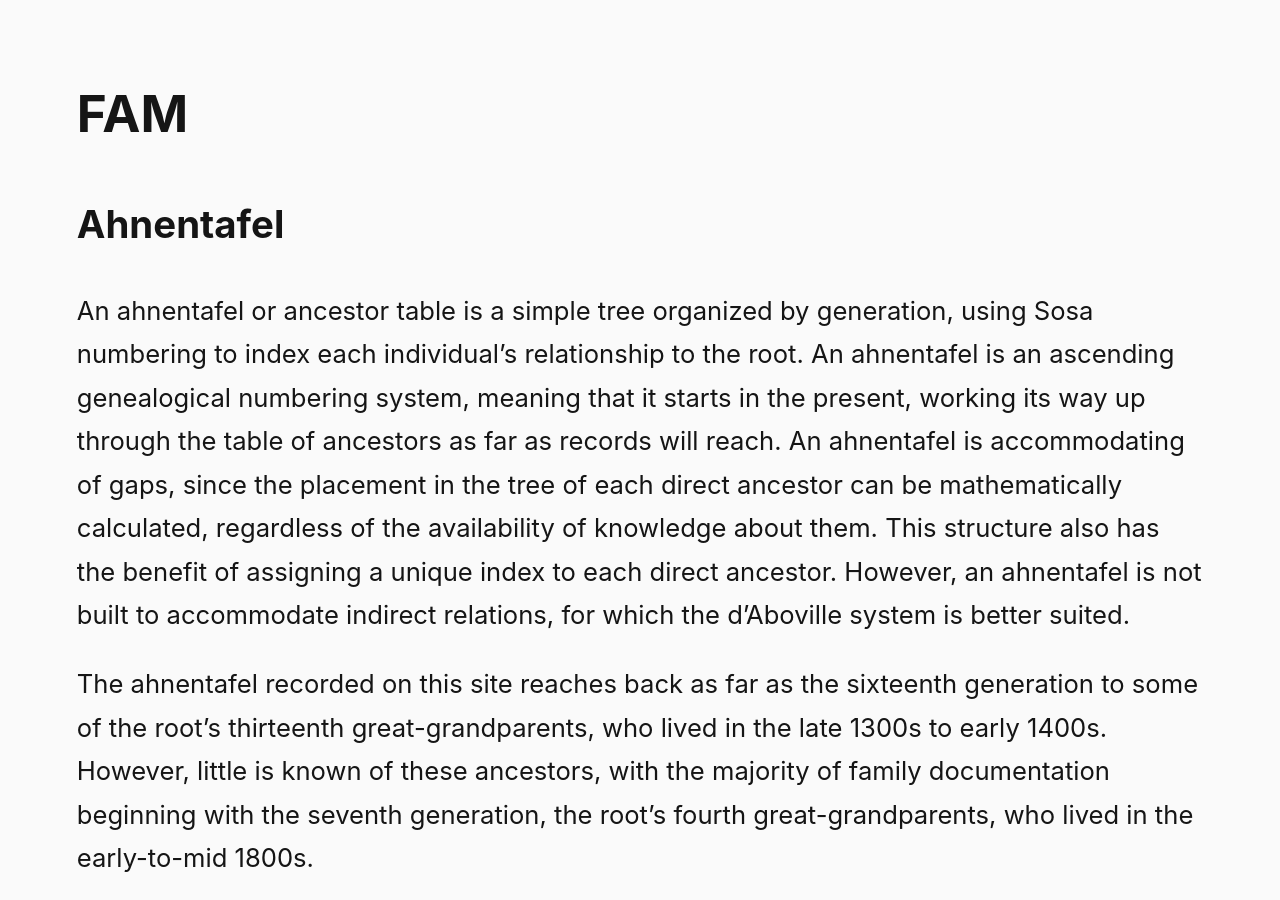
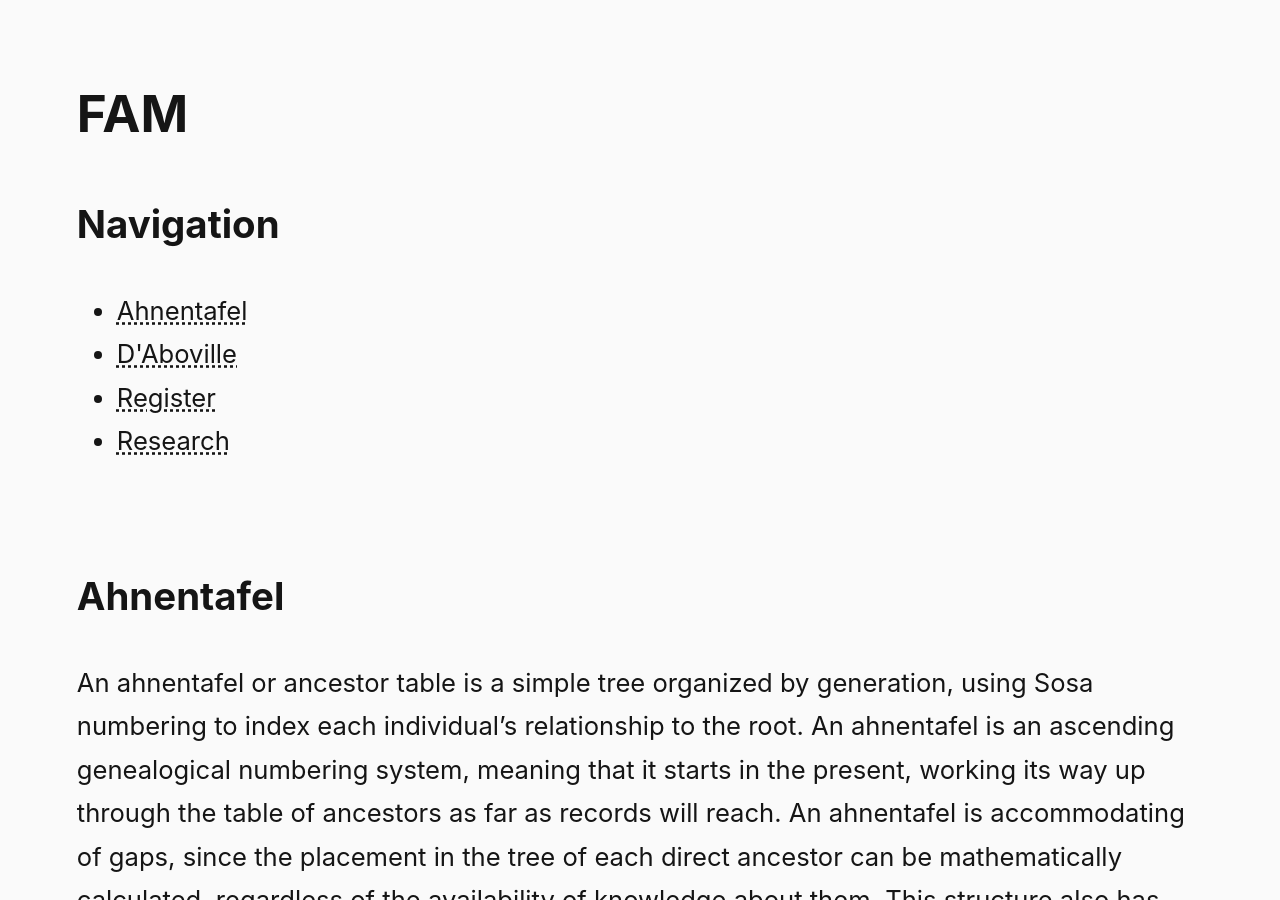
Before and after one commit to steinea/fam, a Jekyll site: the page built from index.html, in a window 1280 px wide and 900 px high. Built offline with Jekyll 4.4.1, drawn with Linux system fonts in a browser that asks for light colours.

Commit message:
Add navigation

```diff
--- a/index.html
+++ b/index.html
@@ -4,7 +4,19 @@ title: FAM
 permalink: /
 ---
 
-<h2>Ahnentafel</h2>
+<h2>Navigation</h2>
+
+<ul>
+  <li><a href="/#ahnentafel">Ahnentafel</a></li>
+  <li><a href="/#daboville">D'Aboville</a></li>
+  <li><a href="/#register">Register</a></li>
+  <li><a href="/#research">Research</a></li>
+</ul>
+
+<br>
+
+
+<h2 id="ahnentafel">Ahnentafel</h2>
 
 <p>An ahnentafel or ancestor table is a simple tree organized by generation, using Sosa numbering to index each individual’s relationship to the root. An ahnentafel is an ascending genealogical numbering system, meaning that it starts in the present, working its way up through the table of ancestors as far as records will reach. An ahnentafel is accommodating of gaps, since the placement in the tree of each direct ancestor can be mathematically calculated, regardless of the availability of knowledge about them. This structure also has the benefit of assigning a unique index to each direct ancestor. However, an ahnentafel is not built to accommodate indirect relations, for which the d’Aboville system is better suited.</p>
 
@@ -53,8 +65,10 @@ permalink: /
   {% endif %}
 {% endfor %}
 
+<br>
 
-<h2>D'Aboville</h2>
+
+<h2 id="daboville">D'Aboville</h2>
 
 <p>The d’Aboville system is a descending genealogical numbering system, as opposed to the ascending Sosa system, that traces family lines from a fixed ancestral point. Though less flexible than Sosa numbering, the d’Aboville system allows for the recording of all ancestors in a family, not just those in a direct line to a contemporary root. This is useful for going wide in a family’s history, whereas an ahnentafel is especially fit for going deep. The d’Aboville system is preferable to the similar Henry system for its legibility, and for the ease with which it handles families with ten or more children.</p>
 
@@ -93,7 +107,7 @@ permalink: /
 <br>
 
 
-<h2>Register</h2>
+<h2 id="register">Register</h2>
 
 <p>A surnames registry is an index of names intended to collect all ancestors with a given surname in a straightforward, unified view, allowing for the tracing of direct lineages by said names. A surnames registry also has the benefit of making visible less prominent names in the ancestor table, surfacing those individuals that might otherwise go unnoticed. More generally, a surnames registry provides an opportunity for exploring the cultural and historical context of a given family name, which can help situate a specific root in their broader genealogical context.</p>
 
@@ -115,7 +129,7 @@ permalink: /
 <br>
 
 
-<h2>Research</h2>
+<h2 id="research">Research</h2>
 
 <ul>
   {% for page in site.pages %}
```
